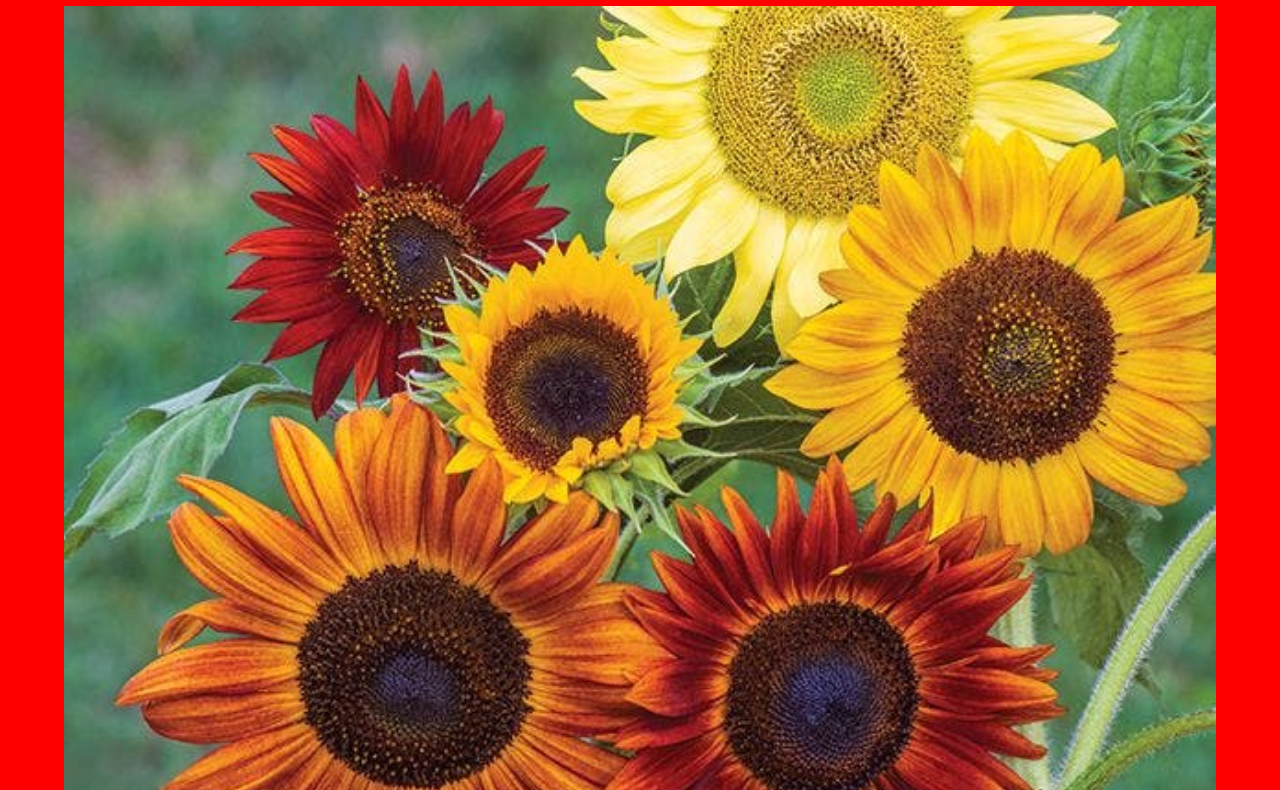
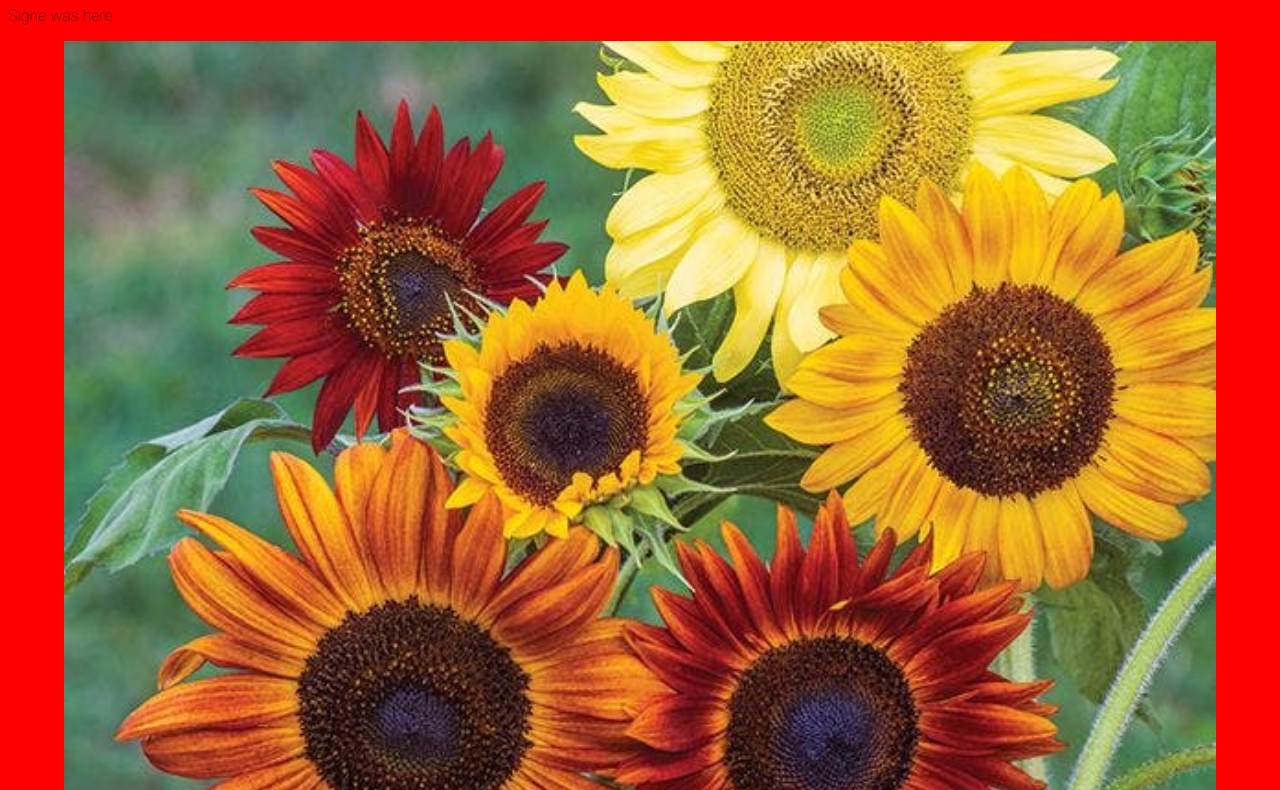
Before and after one commit to MohamedAweisM/grouprepo, a plain HTML site: page ca-git-team-workflow-master/lab-git-flow-starter-files/index.html in a window 1280 px wide. Shown: the part 75-865 px from the top of the page. Drawn offline with Linux system fonts and the light colour scheme.

Commit message:
added a p tag to index.html

```diff
--- a/ca-git-team-workflow-master/lab-git-flow-starter-files/index.html
+++ b/ca-git-team-workflow-master/lab-git-flow-starter-files/index.html
@@ -8,6 +8,7 @@
   </head>
   <body>
     <h1 class="page-header">Roses Are Red</h1>
+    <p>Signe was here</p>
     <div id="poems" class="container"></div>
     <script src="script.js"></script>
   </body>
```
